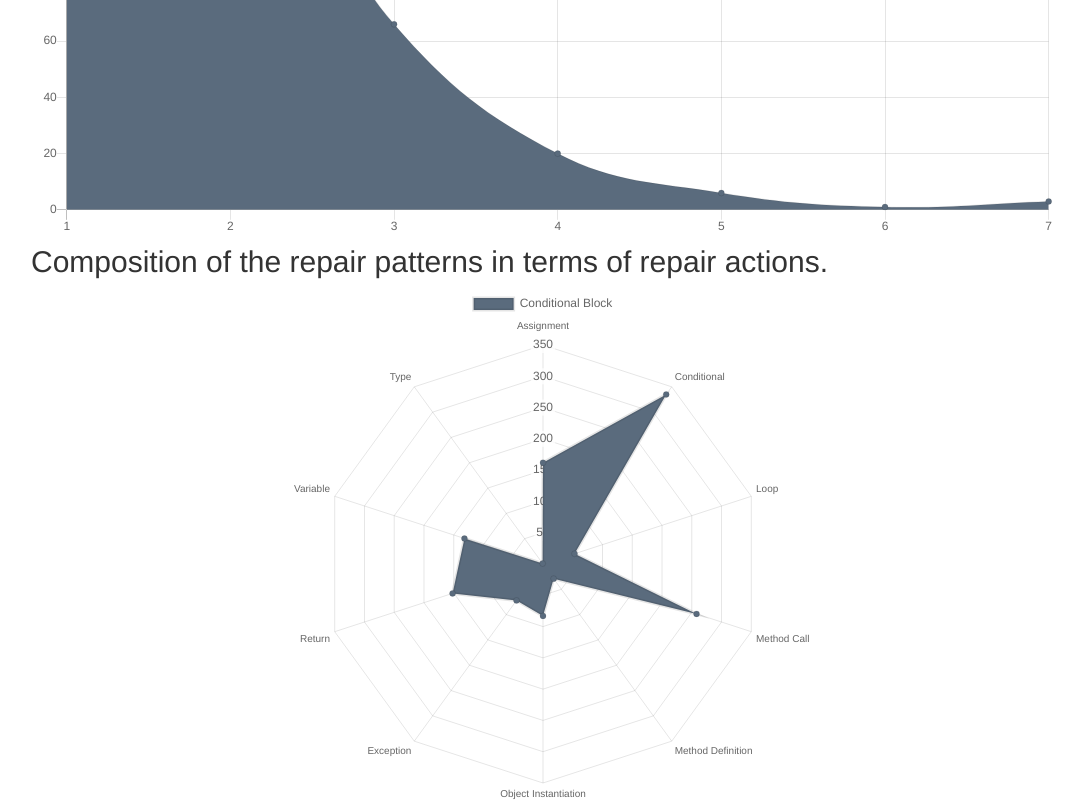
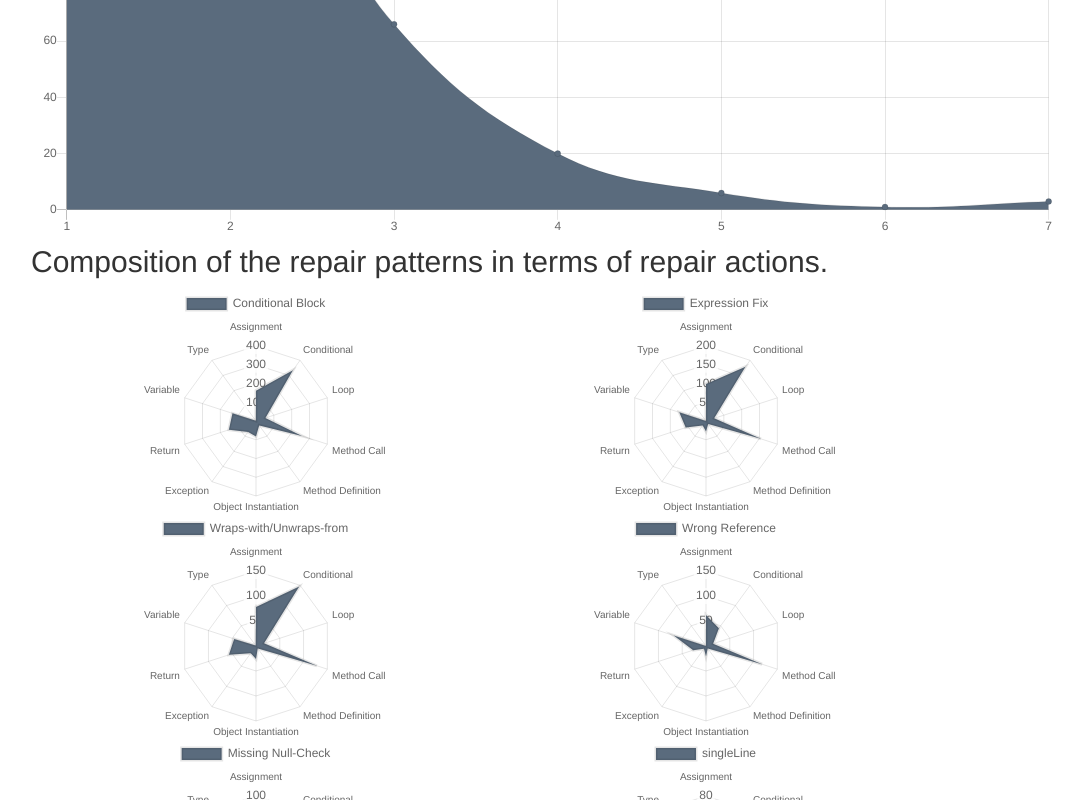
Before and after one commit to program-repair/defects4j-dissection, a plain HTML site: page docs/charts.html in a window 1280 px wide. Shown: the part 2000-2800 px from the top of the page, without its empty margins (97-1180 px from the left). Drawn offline with nearby package versions, Linux system fonts and the light colour scheme.

Commit message:
Update charts

```diff
--- a/docs/charts.html
+++ b/docs/charts.html
@@ -147,7 +147,7 @@
 							label: '# of Repair Actions',
 							data: nbPatchActionsLD.data,
 							backgroundColor: '#5A6B7D',
-							borderWidth: 1
+							borderWidth: 0
 						}]
 					},
 				});
@@ -161,7 +161,7 @@
 							label: '# of Repair Patterns',
 							data: nbPatchPatternsLD.data,
 							backgroundColor: '#5A6B7D',
-							borderWidth: 1
+							borderWidth: 0
 						}]
 					},
 				});
@@ -175,7 +175,7 @@
 							label: 'Distribution of the number of actions per bug',
 							data: nbDistributionActionsLD.data,
 							backgroundColor: '#5A6B7D',
-							borderWidth: 1
+							borderWidth: 0
 						}]
 					},
 				});
@@ -189,7 +189,7 @@
 							label: 'Distribution of the number of patterns per bug',
 							data: nbDistributionPatternsLD.data,
 							backgroundColor: '#5A6B7D',
-							borderWidth: 1
+							borderWidth: 0
 						}]
 					},
 				});
@@ -202,6 +202,9 @@
 					}
 					for (var sp in pats) {
 						var parent = document.getElementById("canvass")
+						var parentCanvas = document.createElement("div");
+						parentCanvas.className = "grid-chart";
+
 						var canvas = document.createElement("canvas");
 
 						var nbAction = {};
@@ -209,8 +212,12 @@
 							if (nbAction[a] == null) {
 								nbAction[a] = 0;
 							}
+							for (b in classifications['Repair Actions'][a]) {
+
+							}
 						}
-						parent.appendChild(canvas);
+						parentCanvas.appendChild(canvas);
+						parent.appendChild(parentCanvas);
 
 						var cPatterns = classifications['Repair Patterns'][p];
 						if (p == "Other") {
@@ -238,6 +245,7 @@
 							    	label: sp,
 							        data: nbActionLD.data,
 							        backgroundColor: '#5A6B7D',
+							        pointRadius: 0
 							    }]
 							},
 						});
@@ -252,6 +260,10 @@
 				position: relative;
 				width:80vw;
 				margin: auto;
+			}
+			.grid-chart {
+				width: 450px;
+				float: left;
 			}
 		</style>
 	</head>
```
